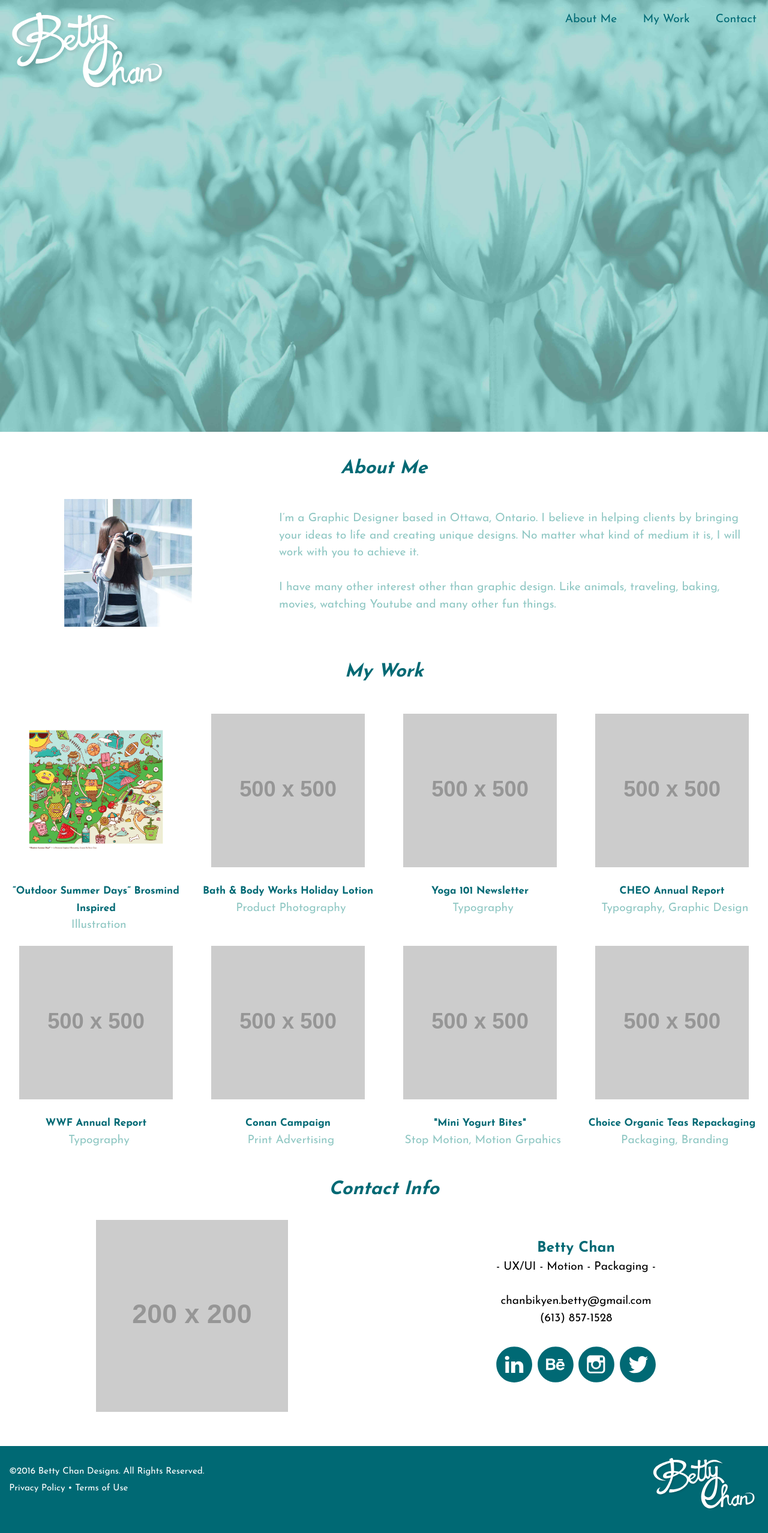
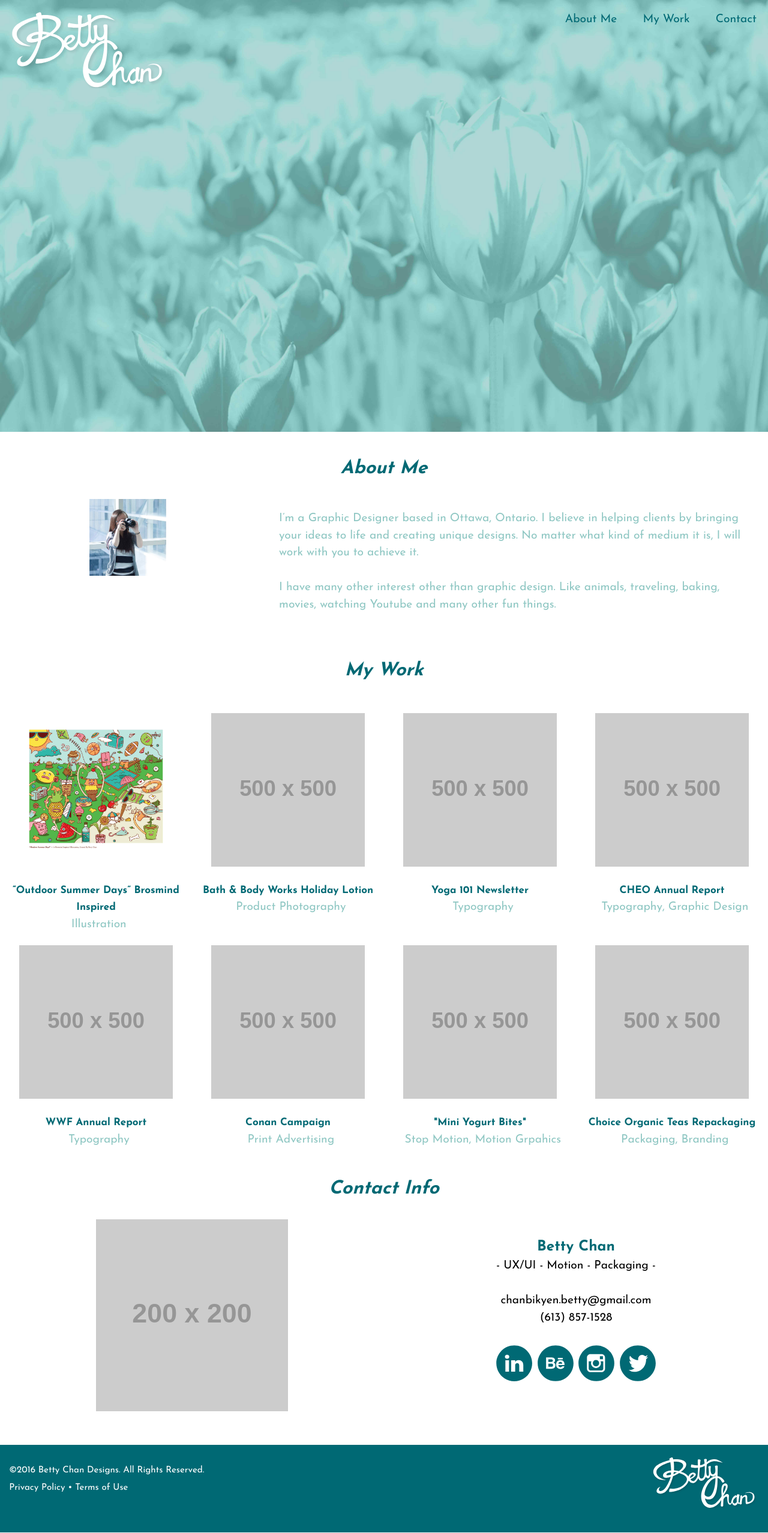
Before and after one commit to Chan0369/portfolio, a Jekyll site: the page built from index.html, in a window 1280 px wide. Shown: the whole page at 60% size. Built offline with Jekyll 4.4.1, drawn with Linux system fonts in a browser that asks for light colours.

Commit message:
Changed the width of profile picture again

```diff
--- a/css/main.css
+++ b/css/main.css
@@ -150,7 +150,7 @@ p {
 }
 
 .profile {
-	width: 50%;
+	width: 30%;
 }
 
 .info {
```
